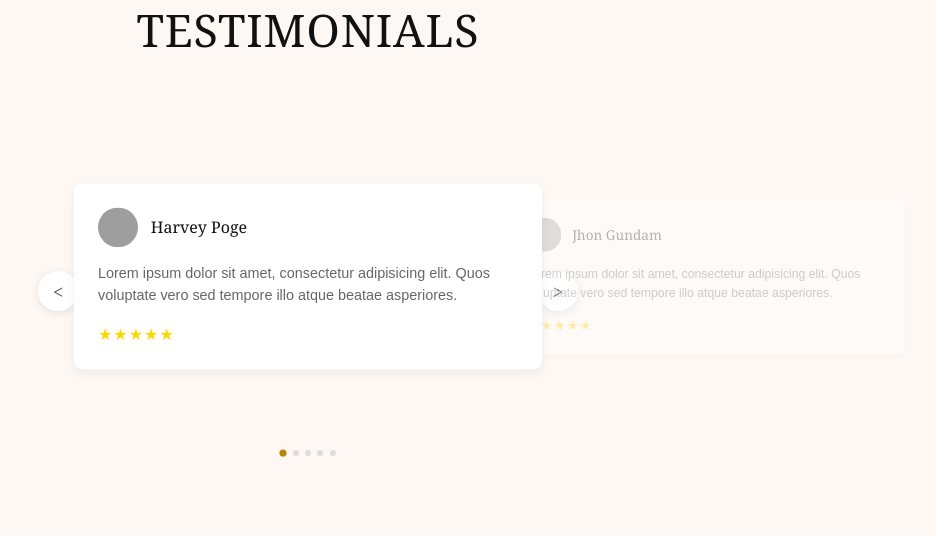
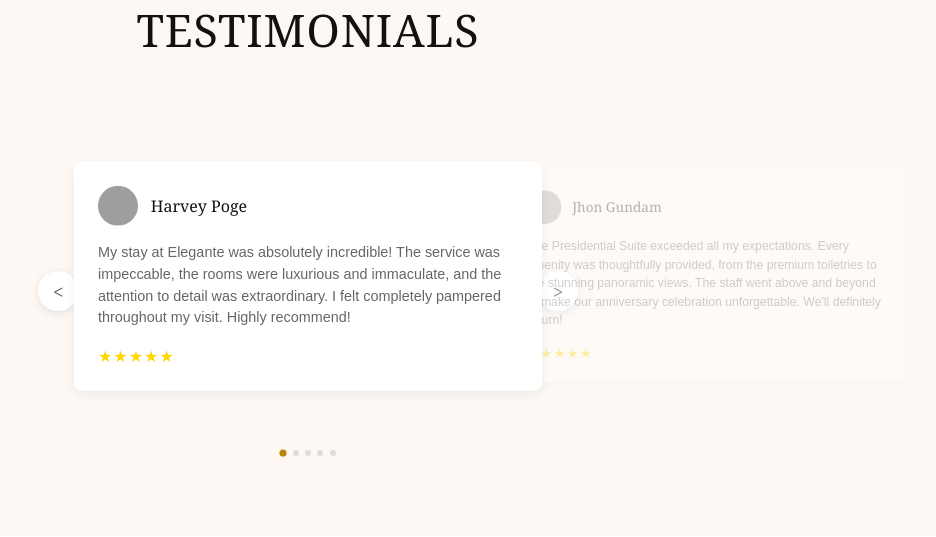
Before and after one commit to z-etsu/Hotel-Booking-System, a PHP site: page / in a window 1280 px wide. Shown: the part 3603-4140 px from the top of the page, without its empty margins (332-1268 px from the left). Run offline with PHP 8.4, Linux system fonts and the light colour scheme; some libraries are stand-ins or nearby versions; grey boxes are pictures that could not be loaded.

Commit message:
testimonial, change name, 2 card about

```diff
--- a/booking.js
+++ b/booking.js
@@ -39,7 +39,7 @@ document.addEventListener('DOMContentLoaded', () => {
 
     // Populate page
     function renderRoomDetails(room) {
-        document.getElementById('room-title').textContent = `${room.name} - Hotel Name`;
+        document.getElementById('room-title').textContent = `${room.name} - Elegante`;
         document.getElementById('room-name').textContent = room.name;
         document.getElementById('room-category').textContent = (room.category || '').toUpperCase() + ' ROOM';
         document.getElementById('room-tagline').textContent = room.tagline || '';
--- a/booking.php
+++ b/booking.php
@@ -7,7 +7,7 @@ session_start();
 <head>
   <meta charset="utf-8" />
   <meta name="viewport" content="width=device-width,initial-scale=1" />
-  <title id="room-title">Room Details - Hotel Name</title>
+  <title id="room-title">Room Details - Elegante</title>
 
   <link rel="stylesheet" href="style.css" />
   <link rel="stylesheet" href="rooms.css" />
@@ -159,7 +159,7 @@ session_start();
     <div class="container">
       <div class="footer-grid">
         <div class="footer-info">
-          <h1 class="footer-logo">Hotel Name</h1>
+          <h1 class="footer-logo">Elegante</h1>
           <p>Experience luxury and comfort in the heart of Manila. Our hotel offers exceptional service, elegant accommodations, and unforgettable experiences.</p>
           <div class="social-links">
             <a href="#"><i class="fab fa-facebook-f"></i></a>
@@ -198,7 +198,7 @@ session_start();
         </div>
       </div>
       <div class="footer-bottom">
-        <p>© 2025 Hotel Name. All rights reserved.</p>
+        <p>© 2025 Elegante. All rights reserved.</p>
       </div>
     </div>
   </footer>
--- a/bookings.php
+++ b/bookings.php
@@ -38,7 +38,7 @@ $stmt->close();
 <head>
     <meta charset="UTF-8">
     <meta name="viewport" content="width=device-width, initial-scale=1.0">
-    <title>My Bookings - Hotel Name</title>
+    <title>My Bookings - Elegante</title>
     <link rel="stylesheet" href="style.css">
     <link rel="stylesheet" href="bookings.css" />
     <script src="bookings.js" defer></script>
@@ -192,7 +192,7 @@ $stmt->close();
     </style>
 
     <footer class="site-footer" aria-hidden="true" style="padding:40px 0; text-align:center; color:#666; margin-top:60px;">
-        © <span id="currentYear"></span> Hotel Name. All rights reserved.
+        © <span id="currentYear"></span> Elegante. All rights reserved.
     </footer>
 
     <script>
--- a/facilities.php
+++ b/facilities.php
@@ -7,7 +7,7 @@ session_start();
 <head>
     <meta charset="UTF-8">
     <meta name="viewport" content="width=device-width, initial-scale=1.0">
-    <title>Facilities - Hotel Name</title>
+    <title>Facilities - Elegante</title>
     <link rel="stylesheet" href="style.css">
     <script src="https://kit.fontawesome.com/your-font-awesome-kit.js" crossorigin="anonymous"></script>
     <style>
@@ -647,7 +647,7 @@ session_start();
         <div class="container">
             <div class="footer-grid">
                 <div class="footer-info">
-                    <h1 class="footer-logo">Hotel Name</h1>
+                    <h1 class="footer-logo">Elegante</h1>
                     <p>Experience luxury and comfort in the heart of Manila. Our hotel offers exceptional service, elegant accommodations, and unforgettable experiences.</p>
                     <div class="social-links">
                         <a href="#"><i class="fab fa-facebook-f"></i></a>
@@ -686,7 +686,7 @@ session_start();
                 </div>
             </div>
             <div class="footer-bottom">
-                <p>© 2025 Hotel Name. All rights reserved.</p>
+                <p>© 2025 Elegante. All rights reserved.</p>
             </div>
         </div>
     </footer>
--- a/index.php
+++ b/index.php
@@ -312,7 +312,7 @@ session_start(); // **START SESSION: Must be at the very top**
               <h3>Harvey Poge</h3>
             </div>
             <p class="testimonial-text">
-              Lorem ipsum dolor sit amet, consectetur adipisicing elit. Quos voluptate vero sed tempore illo atque beatae asperiores.
+              My stay at Elegante was absolutely incredible! The service was impeccable, the rooms were luxurious and immaculate, and the attention to detail was extraordinary. I felt completely pampered throughout my visit. Highly recommend!
             </p>
             <div class="rating">
               <span>★</span><span>★</span><span>★</span><span>★</span><span>★</span>
@@ -325,7 +325,7 @@ session_start(); // **START SESSION: Must be at the very top**
               <h3>Jhon Gundam</h3>
             </div>
             <p class="testimonial-text">
-              Lorem ipsum dolor sit amet, consectetur adipisicing elit. Quos voluptate vero sed tempore illo atque beatae asperiores.
+              The Presidential Suite exceeded all my expectations. Every amenity was thoughtfully provided, from the premium toiletries to the stunning panoramic views. The staff went above and beyond to make our anniversary celebration unforgettable. We'll definitely return!
             </p>
             <div class="rating">
               <span>★</span><span>★</span><span>★</span><span>★</span><span>★</span>
@@ -338,7 +338,7 @@ session_start(); // **START SESSION: Must be at the very top**
               <h3>Jasher Maangas</h3>
             </div>
             <p class="testimonial-text">
-              Lorem ipsum dolor sit amet, consectetur adipisicing elit. Quos voluptate vero sed tempore illo atque beatae asperiores.
+              Perfect location with world-class accommodations. The Family Room was spacious and comfortable for all of us. The kids loved the safe and friendly environment. Excellent dining options and the front desk staff was incredibly helpful. Worth every penny!
             </p>
             <div class="rating">
               <span>★</span><span>★</span><span>★</span><span>★</span><span>★</span>
@@ -351,7 +351,7 @@ session_start(); // **START SESSION: Must be at the very top**
               <h3>Jaspher Aton</h3>
             </div>
             <p class="testimonial-text">
-              Lorem ipsum dolor sit amet, consectetur adipisicing elit. Quos voluptate vero sed tempore illo atque beatae asperiores.
+              This is my third stay and it keeps getting better! The attention to detail is remarkable. The concierge helped arrange everything I needed for my business meetings. The room amenities and Wi-Fi speed are exceptional. Management truly cares about guest satisfaction.
             </p>
             <div class="rating">
               <span>★</span><span>★</span><span>★</span><span>★</span><span>★</span>
@@ -364,7 +364,7 @@ session_start(); // **START SESSION: Must be at the very top**
               <h3>Kurt Loverboy123</h3>
             </div>
             <p class="testimonial-text">
-              Lorem ipsum dolor sit amet, consectetur adipisicing elit. Quos voluptate vero sed tempore illo atque beatae asperiores.
+              Absolutely stunning property with impeccable service. The luxury is evident in every corner, from the elegant lobby to the sophisticated room design. Breakfast was delicious and the spa facilities were divine. This is truly a gem for anyone seeking a premium hotel experience.
             </p>
             <div class="rating">
               <span>★</span><span>★</span><span>★</span><span>★</span><span>★</span>
@@ -452,7 +452,7 @@ session_start(); // **START SESSION: Must be at the very top**
     <div class="container">
       <div class="footer-grid">
         <div class="footer-info">
-          <h1 class="footer-logo">Hotel Name</h1>
+          <h1 class="footer-logo">Elegante</h1>
           <p>Experience luxury and comfort in the heart of Manila. Our hotel offers exceptional service, elegant accommodations, and unforgettable experiences.</p>
           <div class="social-links">
             <a href="#"><i class="fab fa-facebook-f"></i></a>
@@ -495,7 +495,7 @@ session_start(); // **START SESSION: Must be at the very top**
       </div>
 
       <div class="footer-bottom">
-        <p>© 2025 Hotel Name. All rights reserved.</p>
+        <p>© 2025 Elegante. All rights reserved.</p>
       </div>
     </div>
   </footer>
--- a/navbar.php
+++ b/navbar.php
@@ -7,7 +7,7 @@ if (!isset($_SESSION)) {
 ?>
 <header id="navbar">
     <div class="container">
-        <a href="index.php" style="text-decoration: none;" class="logo-link"><h1 class="logo">Hotel Name</h1></a>
+        <a href="index.php" style="text-decoration: none;" class="logo-link"><h1 class="logo">Elegante</h1></a>
         <nav>
             <a href="index.php">Home</a>
             <a href="rooms.php">Rooms</a>
--- a/rooms.php
+++ b/rooms.php
@@ -7,7 +7,7 @@ session_start();
 <head>
     <meta charset="UTF-8">
     <meta name="viewport" content="width=device-width, initial-scale=1.0">
-    <title>Rooms & Suites - Hotel Name</title>
+    <title>Rooms & Suites - Elegante</title>
     <link rel="stylesheet" href="style.css">
     <link rel="stylesheet" href="rooms.css">
     <script src="rooms.js" defer></script>
@@ -121,7 +121,7 @@ session_start();
         <div class="container">
             <div class="footer-grid">
                 <div class="footer-info">
-                    <h1 class="footer-logo">Hotel Name</h1>
+                    <h1 class="footer-logo">Elegante</h1>
                     <p>Experience luxury and comfort in the heart of Manila. Our hotel offers exceptional service, elegant accommodations, and unforgettable experiences.</p>
                     <div class="social-links">
                         <a href="#"><i class="fab fa-facebook-f"></i></a>
@@ -160,7 +160,7 @@ session_start();
                 </div>
             </div>
             <div class="footer-bottom">
-                <p>© 2025 Hotel Name. All rights reserved.</p>
+                <p>© 2025 Elegante. All rights reserved.</p>
             </div>
         </div>
     </footer>
```
Also changed, not shown: about.php (+18 -8 lines), login-page.php (+6 -6 lines), login-success.php (+6 -6 lines), login.html (+4 -4 lines), register-success.php (+6 -6 lines), register.html (+4 -4 lines), rooms.html (+4 -4 lines), settings.php (+5 -5 lines).
